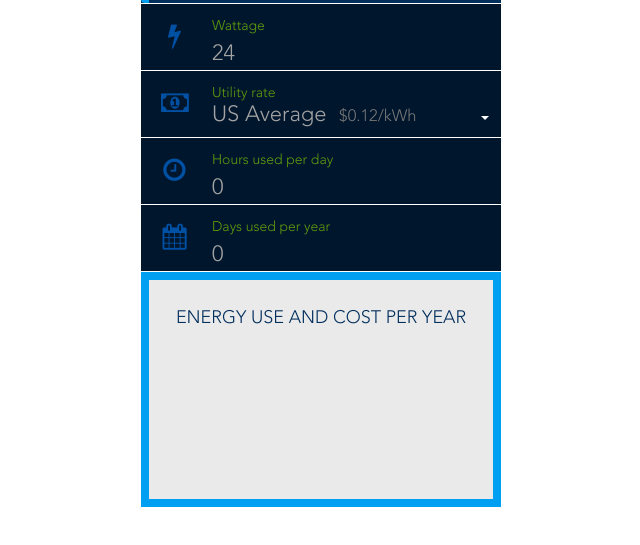
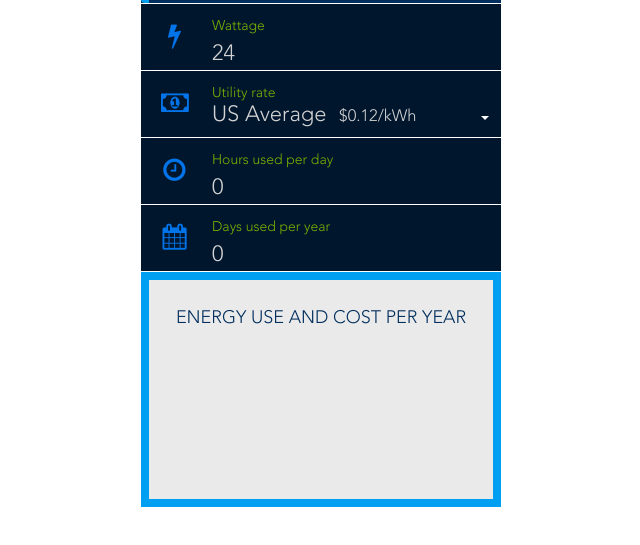
Before and after one commit to NREL/eere-appliance-calculon, a website: page src/index.html in a window 1280 px wide. Shown: the part 129-674 px from the top of the page, without its empty margins (319-959 px from the left). Drawn offline with nearby package versions, Linux system fonts and the light colour scheme.

Commit message:
Updated muted colors

```diff
--- a/gruntfile.js
+++ b/gruntfile.js
@@ -77,6 +77,7 @@ module.exports = function(grunt) {
     },
     clean: {
       dist: ['dist']
+      //dist: ['dist', '!dist/.gitkeep']
     },
 
     'gh-pages': {
--- a/src/client/css/styles.css
+++ b/src/client/css/styles.css
@@ -69,7 +69,7 @@ body {
     background-color: #00162d;
     border: none;
     border-left: 8px solid #00162d;
-    color: #0051a4;
+    color: #0274E9;
     font-size: 26px;
     min-width:40px;
     text-align: center;
@@ -77,7 +77,7 @@ body {
 
 
 label {
-    color: #619e0c;
+    color: #7BB301;
     font-size: 14px;
     font-weight: normal;
     margin-bottom: 0;
@@ -96,7 +96,7 @@ select.form-control {
     -webkit-border-radius: 0 !important;
     -moz-border-radius: 0 !important;
     border-radius: 0 !important;
-    color: #a3a3a3;
+    color: #D3D3D3;
     font-size: 18px;
     line-height: 18px;
 }
@@ -105,9 +105,12 @@ select.form-control {
     background-color: transparent;
     border: 0;
     box-shadow: none;
-    color: #a3a3a3;
+    color: #D3D3D3;
     font-size: 18px;
     padding-top: 0;
+}
+.text-muted {
+    color: #D3D3D3; /* override */
 }
 
 @media (min-width: 992px){
```
Also changed, not shown: 1 other file.
